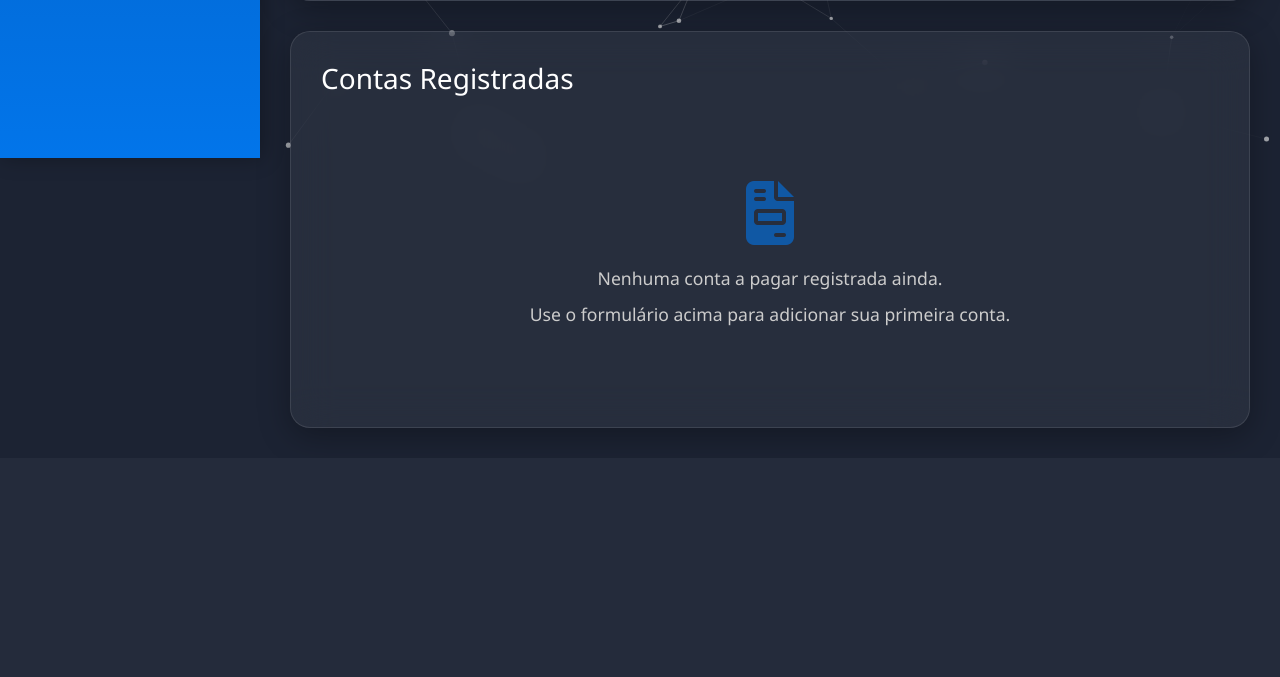
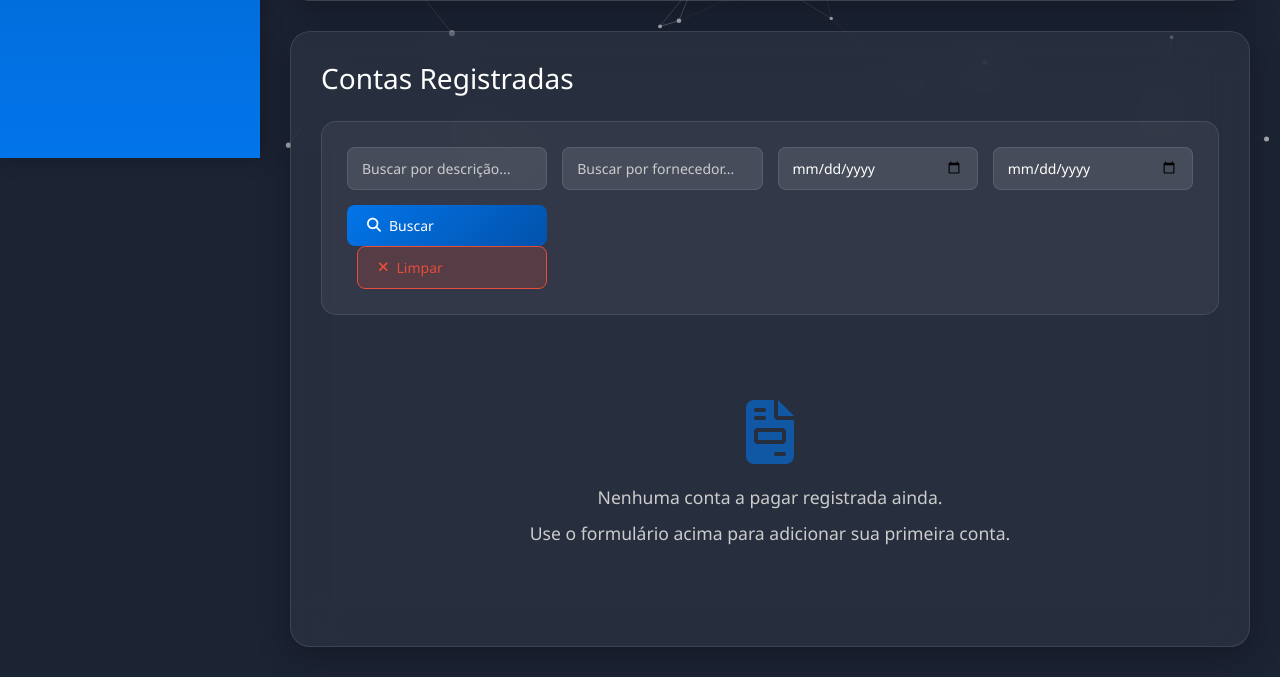
Before and after one commit to Adrianogat0/GESTOR-PESSOAL, a Flask app: page /contas_pagar in a window 1280 px wide. Shown: the part 642-1319 px from the top of the page. Before the commit the page ends 1088 px from the top, so only its background shows below. Run offline with Flask 3, Linux system fonts and the light colour scheme; the visitor is signed in with stand-in values (Sample User, id 1); data that the repository does not hold is empty.

Commit message:
Update contas_pagar.html

```diff
--- a/templates/contas_pagar.html
+++ b/templates/contas_pagar.html
@@ -65,6 +65,38 @@
 
     <div class="table-container">
         <h3>Contas Registradas</h3>
+
+        <!-- Barra de Pesquisa -->
+        <div class="search-container">
+            <form method="GET" class="search-form">
+                <div class="search-row">
+                    <div class="search-group">
+                        <input type="text" name="search_descricao" placeholder="Buscar por descrição..."
+                               value="{{ search_descricao }}" class="search-input">
+                    </div>
+                    <div class="search-group">
+                        <input type="text" name="search_fornecedor" placeholder="Buscar por fornecedor..."
+                               value="{{ search_fornecedor }}" class="search-input">
+                    </div>
+                    <div class="search-group">
+                        <input type="date" name="data_inicio" placeholder="Data início"
+                               value="{{ data_inicio }}" class="search-input">
+                    </div>
+                    <div class="search-group">
+                        <input type="date" name="data_fim" placeholder="Data fim"
+                               value="{{ data_fim }}" class="search-input">
+                    </div>
+                    <div class="search-group">
+                        <button type="submit" class="btn-search">
+                            <i class="fas fa-search"></i> Buscar
+                        </button>
+                        <a href="/contas_pagar" class="btn-clear">
+                            <i class="fas fa-times"></i> Limpar
+                        </a>
+                    </div>
+                </div>
+            </form>
+        </div>
 
         {% if contas %}
             <div class="table-responsive">
```
